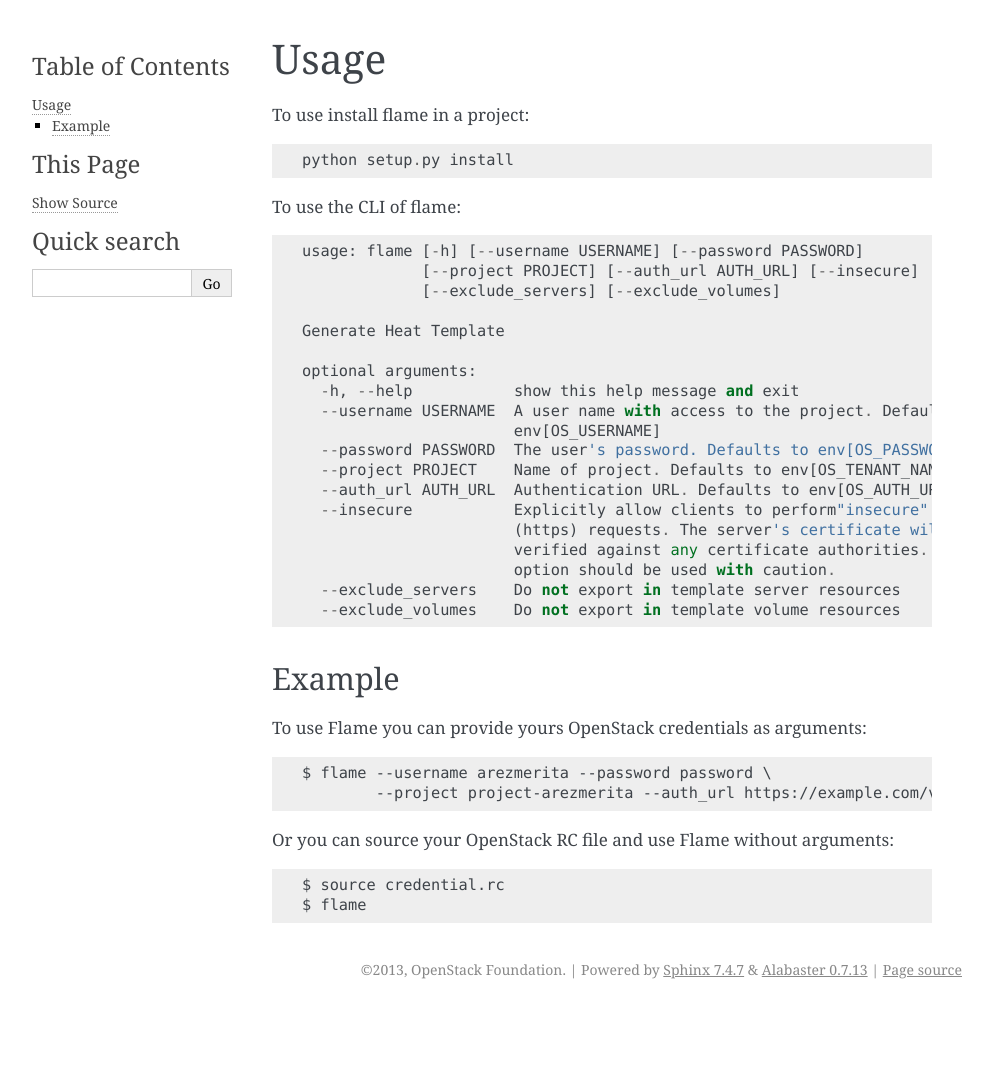
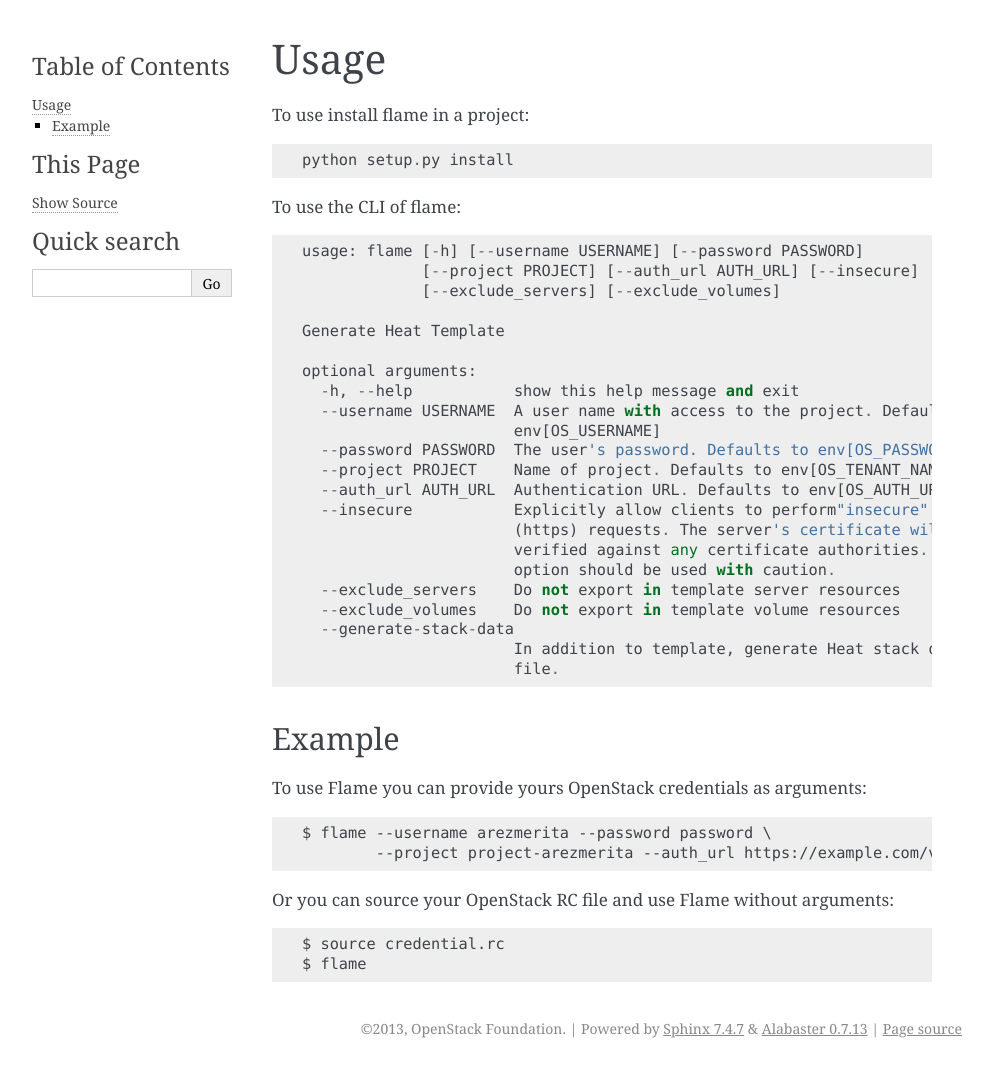
Before and after one commit to openstack-archive/flame, a Sphinx documentation site: the page built from doc/source/usage.rst, in a window 1280 px wide. Shown: the whole page, without its empty margins (148-1141 px from the left). Built offline with Sphinx 7.4.7, drawn with Linux system fonts in a browser that asks for light colours; before the commit the page ends 1009 px from its top, so only the background shows below that.

Commit message:
Added option generate-stack-data to usage

```diff
--- a/doc/source/usage.rst
+++ b/doc/source/usage.rst
@@ -27,6 +27,9 @@
                            option should be used with caution.
       --exclude_servers    Do not export in template server resources
       --exclude_volumes    Do not export in template volume resources
+      --generate-stack-data
+                           In addition to template, generate Heat stack data
+                           file.
 
 
 Example
```
